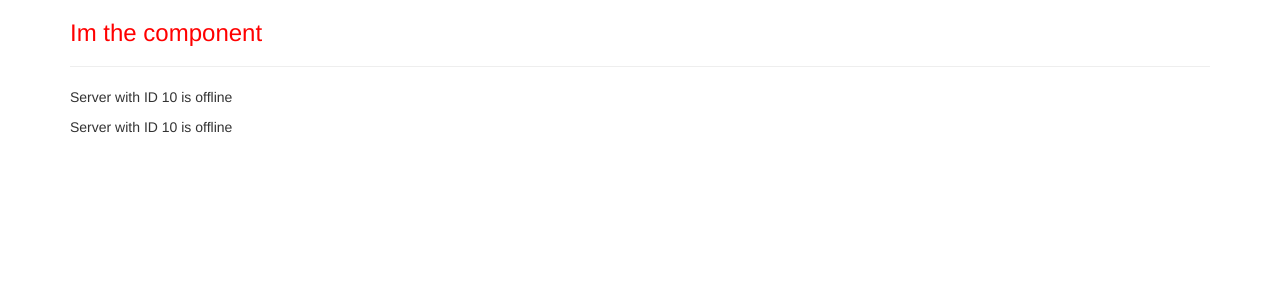
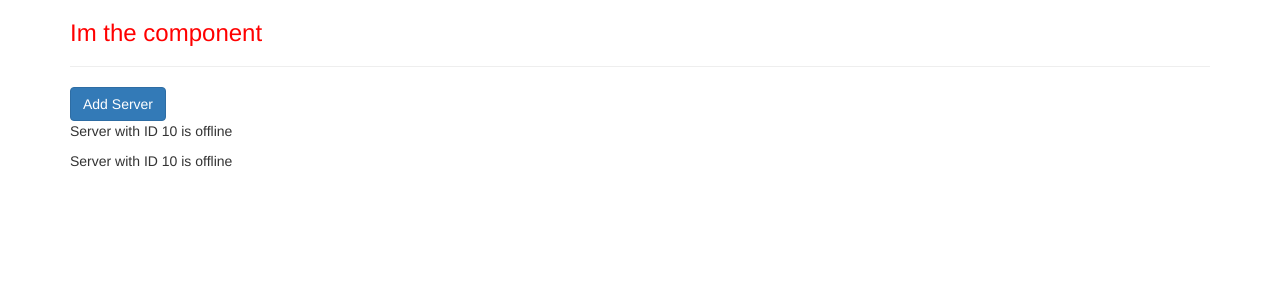
Before and after one commit to jdpeck90/Angular-Practice, an Angular app in the folder my-angular-app/: page / in a window 1280 px wide. Shown: the top 300 px of the page. Built offline with nearby package versions, Linux system fonts and the light colour scheme.

Commit message:
property binding

```diff
--- a/my-angular-app/src/app/servers/servers.component.html
+++ b/my-angular-app/src/app/servers/servers.component.html
@@ -1,2 +1,4 @@
+<button class="btn btn-primary" [disabled]="!allowNewServer">Add Server</button>
+
 <app-server></app-server>
 <app-server></app-server>
--- a/my-angular-app/src/app/servers/servers.component.ts
+++ b/my-angular-app/src/app/servers/servers.component.ts
@@ -3,12 +3,18 @@
 @Component({
   // selector: '[app-servers]',
   selector: '.app-servers',
-  template: '<app-server></app-server><app-server></app-server>',
-  styleUrls: ['./servers.component.scss']
+ // template: '<app-server></app-server><app-server></app-server>',
+ templateUrl: './servers.component.html',
+ styleUrls: ['./servers.component.scss']
 })
 export class ServersComponent implements OnInit {
+  allowNewServer = false;
+  constructor() {
+    setTimeout(() => {
+      this.allowNewServer = true;
+    } ,2000);
 
-  constructor() { }
+  }
 
   ngOnInit() {
   }
```
